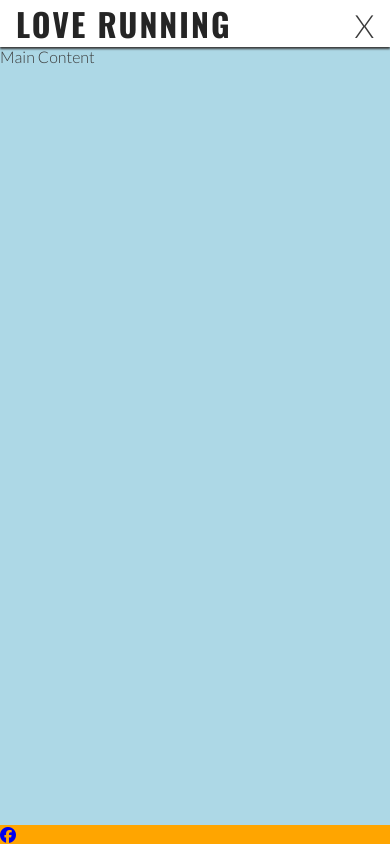
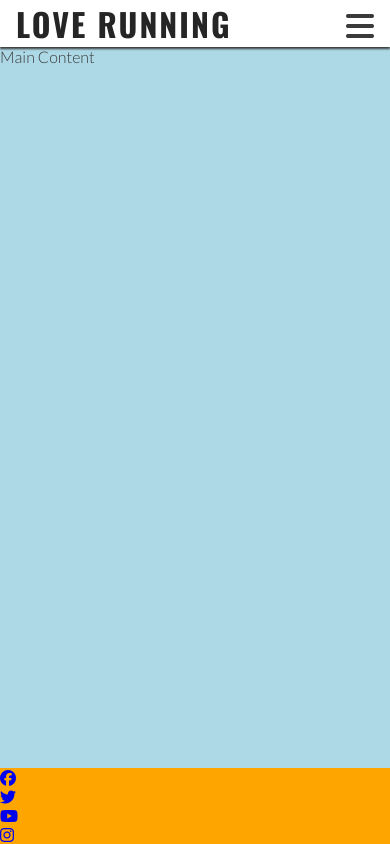
Before and after one commit to charlottedinsdale/Love-Running, a plain HTML site: page index.html in a window 390 px wide. Drawn offline with nearby package versions, Linux system fonts and the light colour scheme.

Commit message:
add remaining link icons to footer and menu bars icon to navbar

```diff
--- a/index.html
+++ b/index.html
@@ -24,7 +24,7 @@
             <h1 id="logo">Love Running</h1>
         </a>
         <input type="checkbox" id="nav-toggle" name="nav-toggle">
-        <label for="nav-toggle" class="nav-toggle-label">X</label>
+        <label for="nav-toggle" class="nav-toggle-label"><i class="fa-solid fa-bars"></i></label>
         <nav>
             <ul id="menu">
                 <li><a href="" class="active">Home</a></li>
@@ -41,6 +41,9 @@
      <footer>
         <ul>
             <li><a href="https://www.facebook.com/" target="_blank" rel="noopener" aria-label="Visit our Facebook page (opens in a new tab)"><i class="fa-brands fa-facebook"></i></a></li>
+            <li><a href="https://www.facebook.com/" target="_blank" rel="noopener" aria-label="Visit our Twitter page (opens in a new tab)"><i class="fa-brands fa-twitter"></i></a></li>
+            <li><a href="https://www.facebook.com/" target="_blank" rel="noopener" aria-label="Visit our YouTube page (opens in a new tab)"><i class="fa-brands fa-youtube"></i></a></li>
+            <li><a href="https://www.facebook.com/" target="_blank" rel="noopener" aria-label="Visit our Instagram page (opens in a new tab)"><i class="fa-brands fa-instagram"></i></a></li>
         </ul>
      </footer>
 
```
